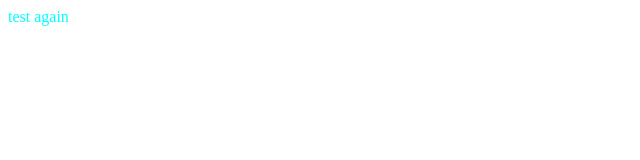
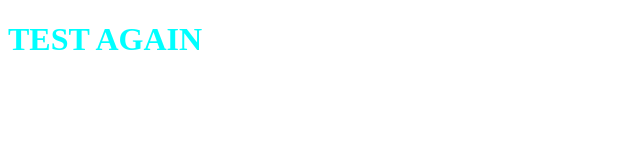
Before and after one commit to JackDovey/first-git-hub-project, a plain HTML site: page index.html in a window 1280 px wide. Shown: the whole page, without its empty margins (0-640 px from the left). Drawn offline with Linux system fonts and the light colour scheme.

Commit message:
initial commit

```diff
--- a/index.html
+++ b/index.html
@@ -10,6 +10,6 @@
 
 </head>
 <body>
-    test again
+    <h1>TEST AGAIN</h1>
 </body>
 </html>
```
